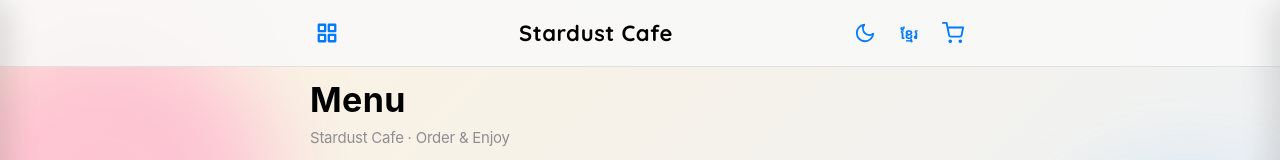
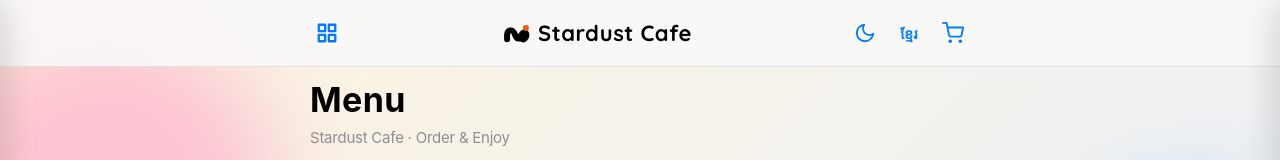
Before and after one commit to NhebPanha/menu_coffe_small_store, a Nuxt app: page / in a window 1280 px wide. Shown: the top 160 px of the page. Built offline with nearby package versions, Linux system fonts and the light colour scheme.

Commit message:
add new logo

```diff
--- a/app/components/Header.vue
+++ b/app/components/Header.vue
@@ -28,7 +28,20 @@
 
       <!-- Cafe Title -->
       <div class="nav-title">
-        <h1>Stardust Cafe</h1>
+        <NuxtLink to="/" class="brand-link" aria-label="Stardust Cafe — Home">
+          <svg class="brand-logo" viewBox="0 0 220 220" xmlns="http://www.w3.org/2000/svg" aria-hidden="true">
+            <path
+              class="brand-stroke"
+              d="M52,156 L52,120 C52,98 64,90 84,92 C104,94 108,124 120,142 C128,154 137,154 147,140 C156,127 160,106 178,106 C197,106 199,138 182,152 C172,160 159,158 152,145"
+              fill="none"
+              stroke-width="44"
+              stroke-linecap="round"
+              stroke-linejoin="round"
+            />
+            <circle class="brand-dot" cx="190" cy="74" r="22" />
+          </svg>
+          <h1>Stardust Cafe</h1>
+        </NuxtLink>
       </div>
 
       <!-- Right Side Buttons -->
@@ -138,6 +151,35 @@ const { theme, toggleTheme } = useTheme()
   padding: 0 8px;
 }
 
+.brand-link {
+  display: flex;
+  align-items: center;
+  gap: 8px;
+  min-width: 0;
+  text-decoration: none;
+  color: inherit;
+  pointer-events: auto;
+  transition: opacity 0.15s ease;
+}
+
+.brand-link:active {
+  opacity: 0.5;
+}
+
+.brand-logo {
+  height: 30px;
+  width: 30px;
+  flex-shrink: 0;
+}
+
+.brand-stroke {
+  stroke: var(--ios-label, #111);
+}
+
+.brand-dot {
+  fill: #f15a16;
+}
+
 .nav-title h1 {
   margin: 0;
   font-family: 'Quicksand', sans-serif;
@@ -238,6 +280,11 @@ const { theme, toggleTheme } = useTheme()
     font-size: 19px;
   }
 
+  .brand-logo {
+    height: 26px;
+    width: 26px;
+  }
+
   .nav-btn {
     width: 38px;
     height: 38px;
@@ -253,6 +300,11 @@ const { theme, toggleTheme } = useTheme()
 @media (max-width: 360px) {
   .nav-title h1 {
     font-size: 17px;
+  }
+
+  .brand-logo {
+    height: 22px;
+    width: 22px;
   }
 
   .nav-btn {
--- a/nuxt.config.ts
+++ b/nuxt.config.ts
@@ -3,7 +3,14 @@ export default defineNuxtConfig({
   compatibilityDate: '2025-07-15',
   devtools: { enabled: true },
   app: {
-    baseURL: '/menu_coffe_small_store/'
+    baseURL: '/menu_coffe_small_store/',
+    head: {
+      link: [
+        { rel: 'icon', type: 'image/svg+xml', href: '/menu_coffe_small_store/favicon.svg' },
+        { rel: 'icon', type: 'image/x-icon', href: '/menu_coffe_small_store/favicon.ico' },
+        { rel: 'apple-touch-icon', href: '/menu_coffe_small_store/favicon.svg' }
+      ]
+    }
   },
   nitro: {
     prerender: {
```
Also changed, not shown: public/favicon.svg (added).
